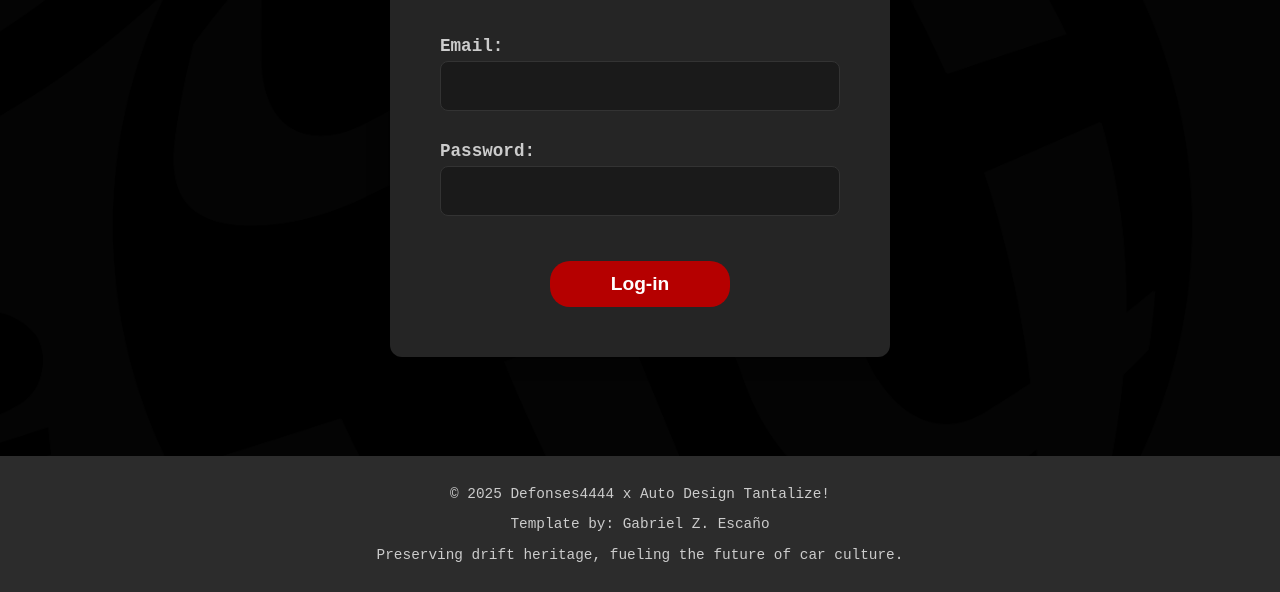
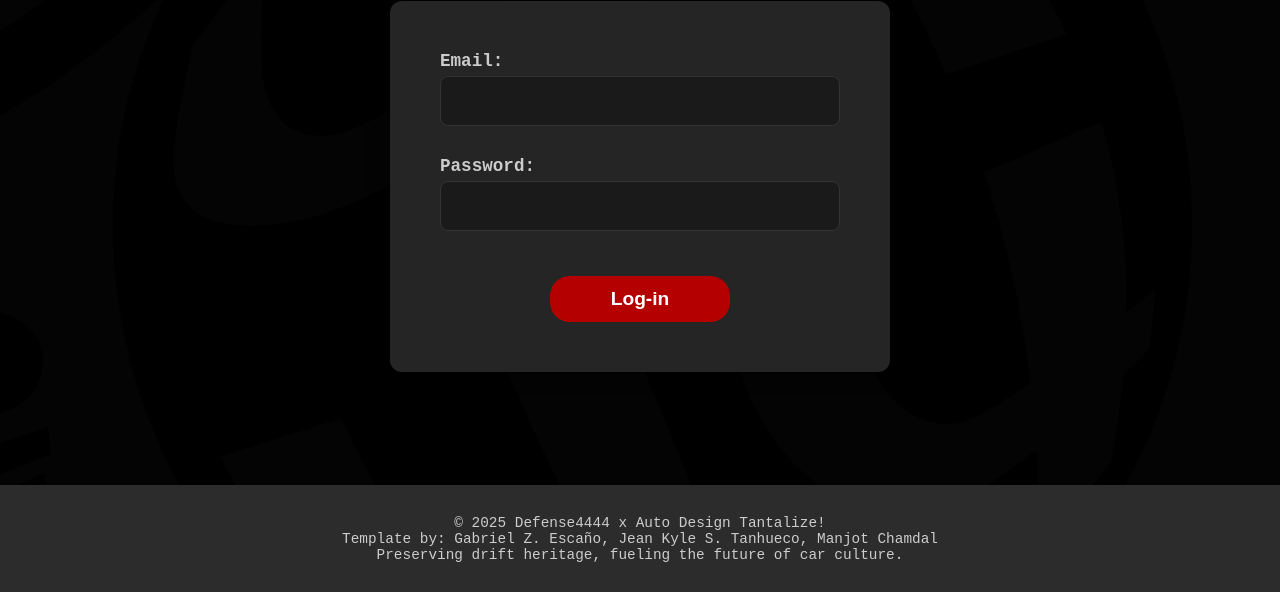
Before and after one commit to tantalizeee/Chamdal_Escano_Tanhueco_Final_Project, a plain HTML site: page login.html in a window 1280 px wide. Shown: the part 338-930 px from the top of the page. Drawn offline with Linux system fonts and the light colour scheme.

Commit message:
footer update

```diff
--- a/login.html
+++ b/login.html
@@ -80,9 +80,9 @@
 
     <!-- FOOTER -->
     <footer>
-        <p>© 2025 Defonses4444 x Auto Design Tantalize!</p>
-        <p>Template by: Gabriel Z. Escaño</p>
-        <p>Preserving drift heritage, fueling the future of car culture.</p>
+        <p>© 2025 Defense4444 x Auto Design Tantalize!<br>
+        Template by: Gabriel Z. Escaño, Jean Kyle S. Tanhueco, Manjot Chamdal<br>
+        Preserving drift heritage, fueling the future of car culture.</p>
     </footer>
 
     <!-- JAVASCRIPT -->
```
